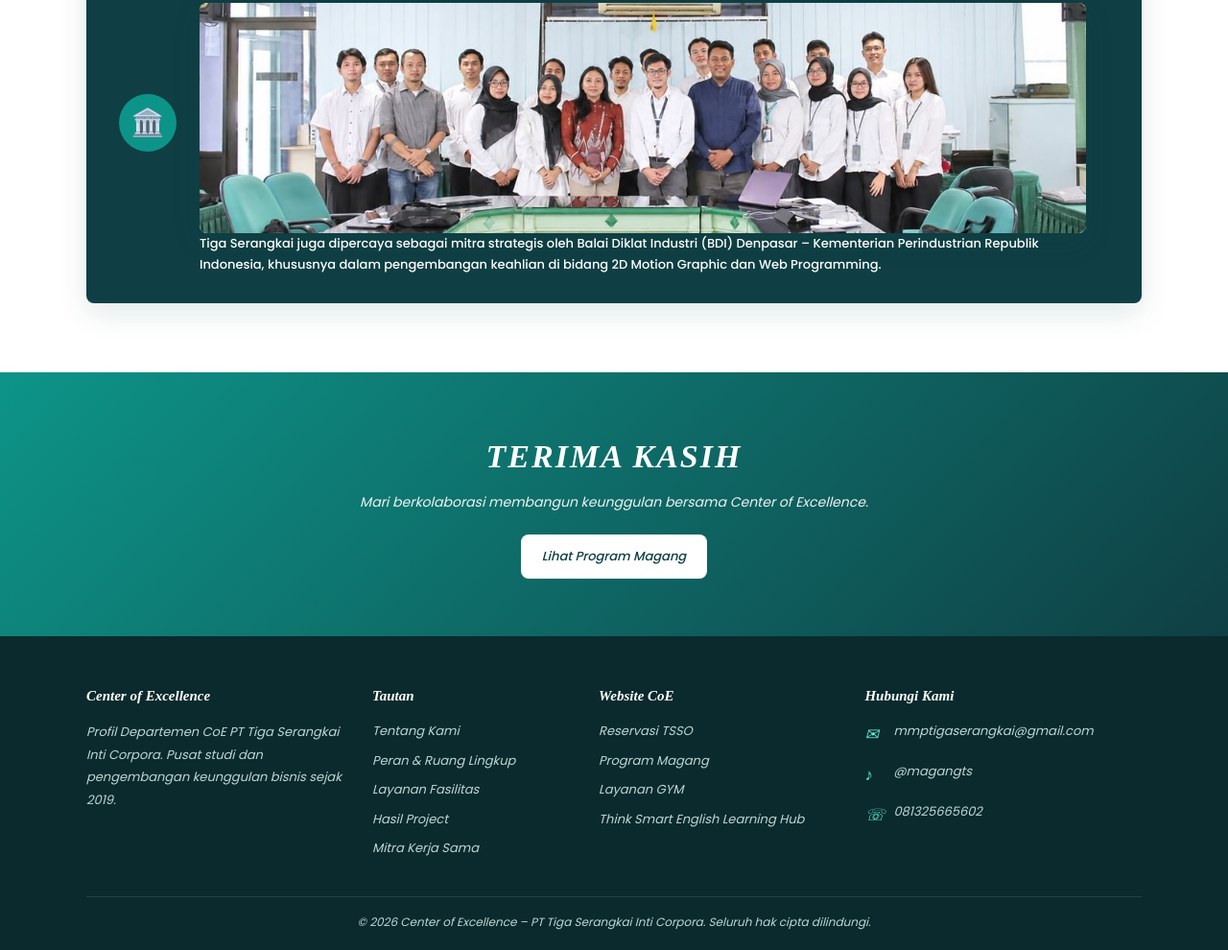
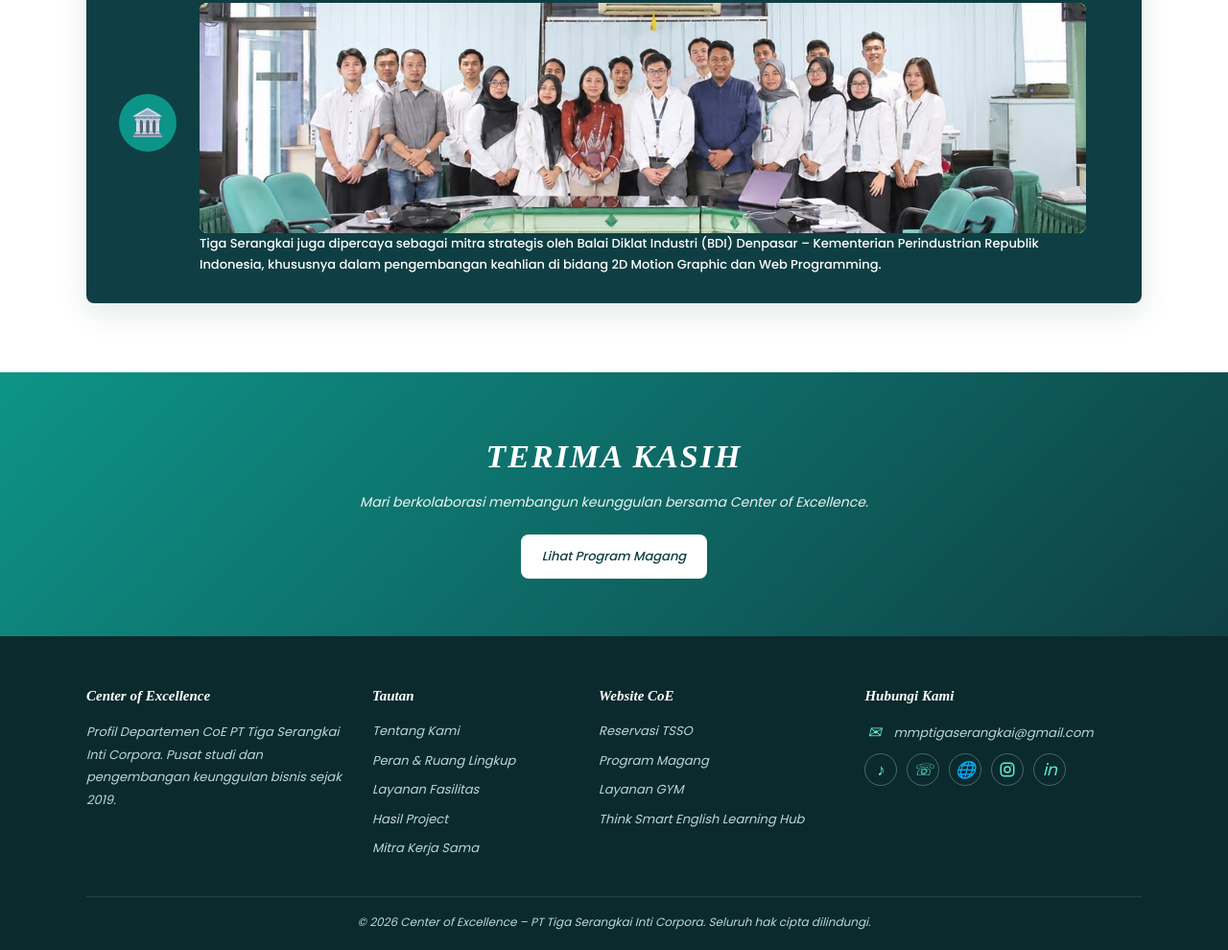
Before and after one commit to coetigaserangkai/CoE-Tiga-Serangkai, a plain HTML site: page index.html in a window 1280 px wide. Shown: the part 6692-7682 px from the top of the page at 96% size. Drawn offline with Linux system fonts and the light colour scheme.

Commit message:
Update website profil CoE

```diff
--- a/index.html
+++ b/index.html
@@ -376,15 +376,21 @@
           <span>mmptigaserangkai@gmail.com</span>
         </a>
 
-        <a href="https://www.tiktok.com/@magangts" target="_blank" rel="noopener">
-          <span class="contact-icon">♪</span>
-          <span>@magangts</span>
-        </a>
-
-        <a href="https://wa.me/6281325665602" target="_blank" rel="noopener">
-          <span class="contact-icon">☏</span>
-          <span>081325665602</span>
-        </a>
+        <div class="footer-social">
+          <a href="https://www.tiktok.com/@magangts" target="_blank" rel="noopener" aria-label="TikTok Magang Tiga Serangkai"><span class="contact-icon">♪</span></a>
+          <a href="https://wa.me/6281325665602" target="_blank" rel="noopener" aria-label="WhatsApp Tiga Serangkai"><span class="contact-icon">☏</span></a>
+          <a href="https://www.tigaserangkai.com" target="_blank" rel="noopener" aria-label="Website Tiga Serangkai"><span class="contact-icon">🌐</span></a>
+          <a href="https://www.instagram.com/tigaserangkai/" target="_blank" rel="noopener" aria-label="Instagram Tiga Serangkai">
+            <span class="contact-icon" aria-hidden="true">
+              <svg viewBox="0 0 24 24" width="18" height="18" fill="none" stroke="currentColor" stroke-width="2" stroke-linecap="round" stroke-linejoin="round">
+                <rect x="3" y="3" width="18" height="18" rx="5"></rect>
+                <circle cx="12" cy="12" r="4"></circle>
+                <circle cx="17.5" cy="6.5" r="1" fill="currentColor" stroke="none"></circle>
+              </svg>
+            </span>
+          </a>
+          <a href="https://www.linkedin.com/company/pt-tiga-serangkai-pustaka-mandiri/" target="_blank" rel="noopener" aria-label="LinkedIn Tiga Serangkai"><span class="contact-icon">in</span></a>
+        </div>
       </div>
 
     </div>
--- a/style.css
+++ b/style.css
@@ -251,16 +251,47 @@ footer a:hover{color:#5eead4}
 
 .footer-contact a{
   display:flex;
-  align-items:flex-start;
+  align-items:center;
   gap:10px;
-  margin-bottom:14px;
+  min-height:24px;
+  margin-bottom:10px;
   overflow-wrap:anywhere;
+}
+
+.footer-social{
+  display:flex;
+  align-items:center;
+  gap:10px;
+  flex-wrap:wrap;
+  margin-top:2px;
+}
+
+.footer-social a{
+  width:34px;
+  height:34px;
+  display:grid;
+  place-items:center;
+  margin:0;
+  border:1px solid rgba(188,215,214,.35);
+  border-radius:50%;
+  transition:.25s;
+}
+
+.footer-social a:hover{
+  background:#5eead4;
+  border-color:#5eead4;
+  color:#0b2a2d;
+  transform:translateY(-2px);
 }
 
 .contact-icon{
   color:#5eead4;
   font-size:17px;
   width:20px;
+  height:20px;
+  display:inline-flex;
+  align-items:center;
+  justify-content:center;
   flex-shrink:0;
 }
 
```
